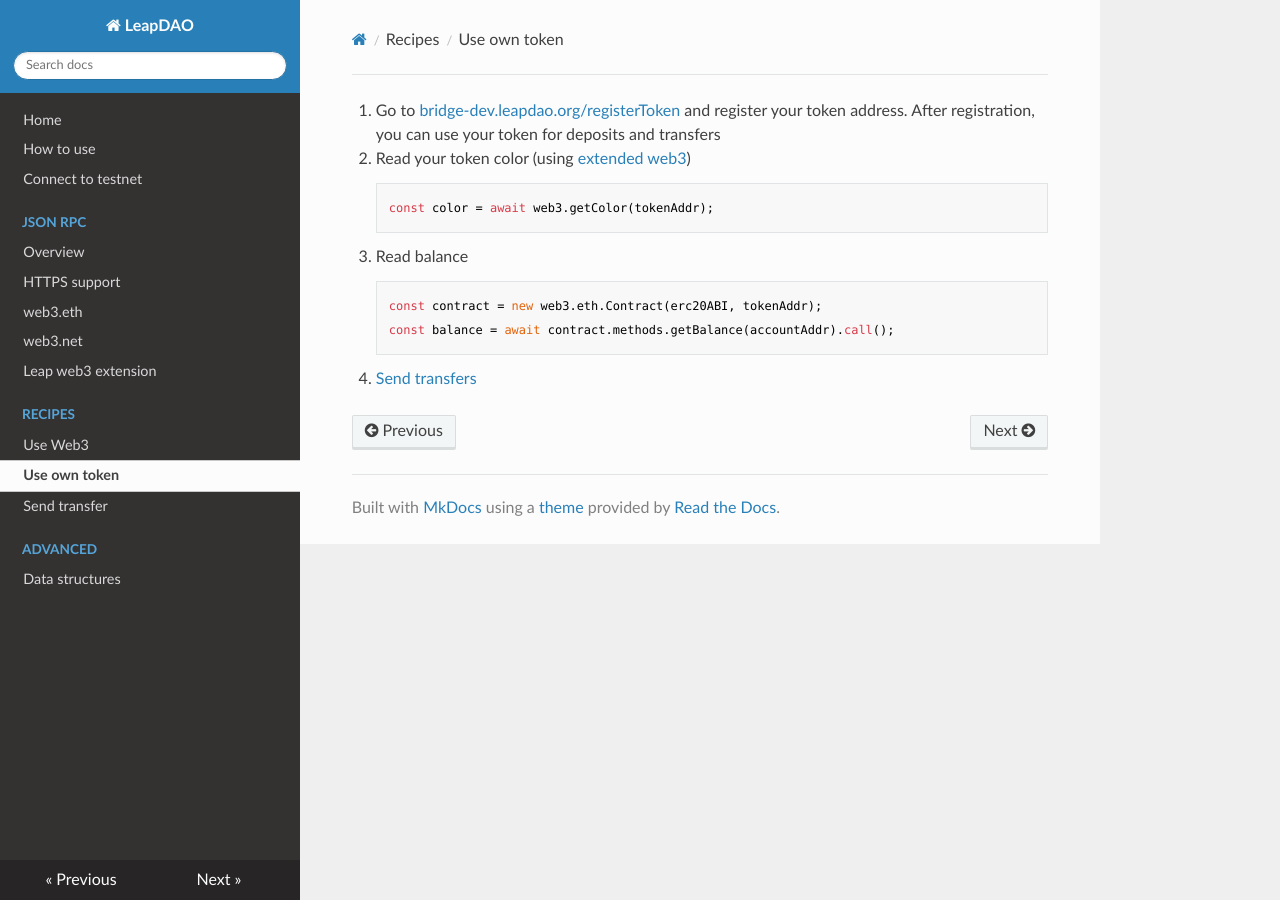
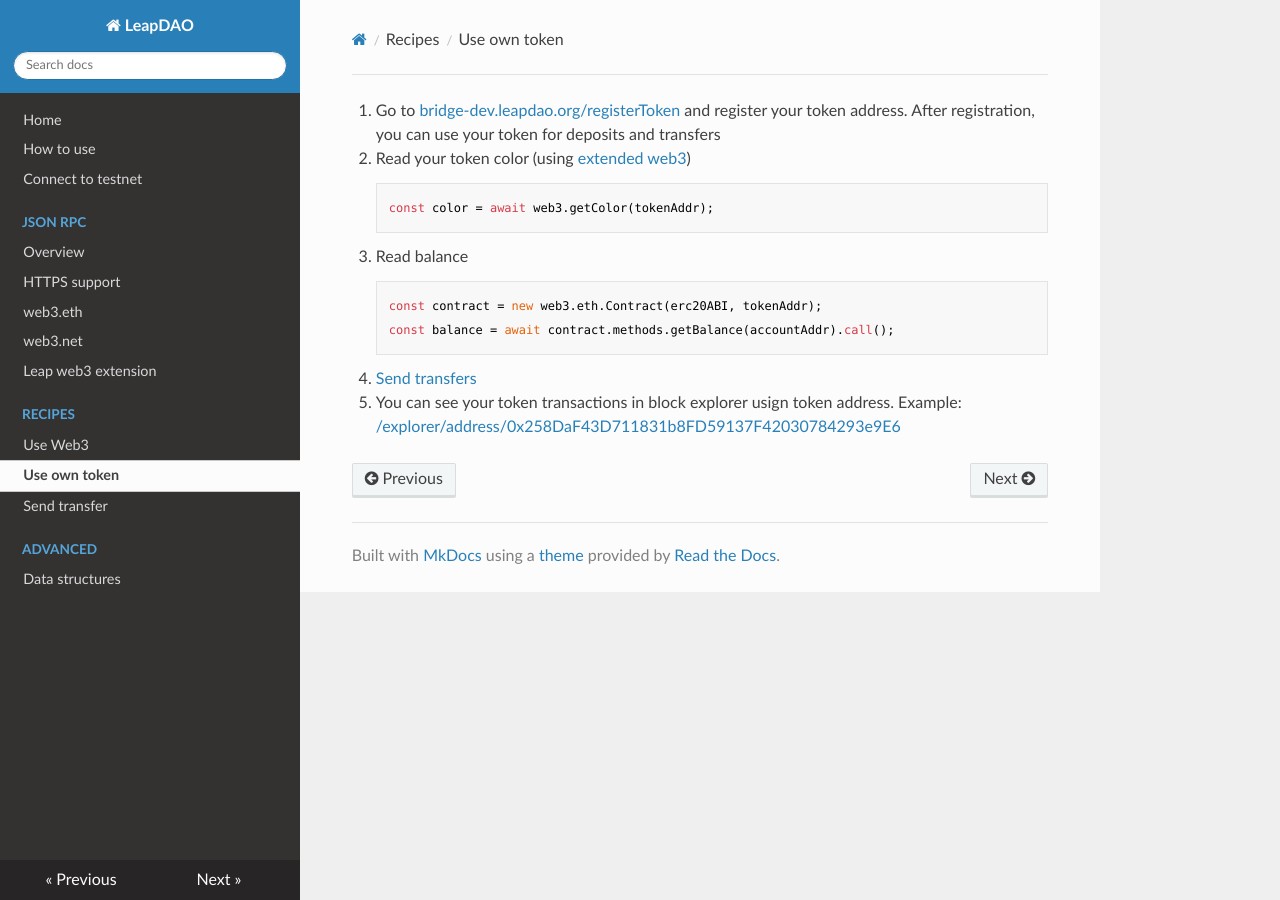
Before and after one commit to leapdao/docs, an MkDocs documentation site: the page built from docs/recipes/own-token.md, in a window 1280 px wide. Built offline with MkDocs 1.6.1, drawn with Linux system fonts in a browser that asks for light colours; nearby versions of some CDN libraries; old or Windows-style settings are respelled for this version of MkDocs.

Commit message:
Add explorer link

```diff
--- a/docs/recipes/own-token.md
+++ b/docs/recipes/own-token.md
@@ -14,3 +14,5 @@ title: Use own token
         const balance = await contract.methods.getBalance(accountAddr).call();
 
 4. [Send transfers](send-transfer.md)
+
+5. You can see your token transactions in block explorer usign token address. Example: [/explorer/address/0x258DaF43D711831b8FD59137F42030784293e9E6](https://bridge-dev.leapdao.org/explorer/address/0x258DaF43D711831b8FD59137F42030784293e9E6)
```
